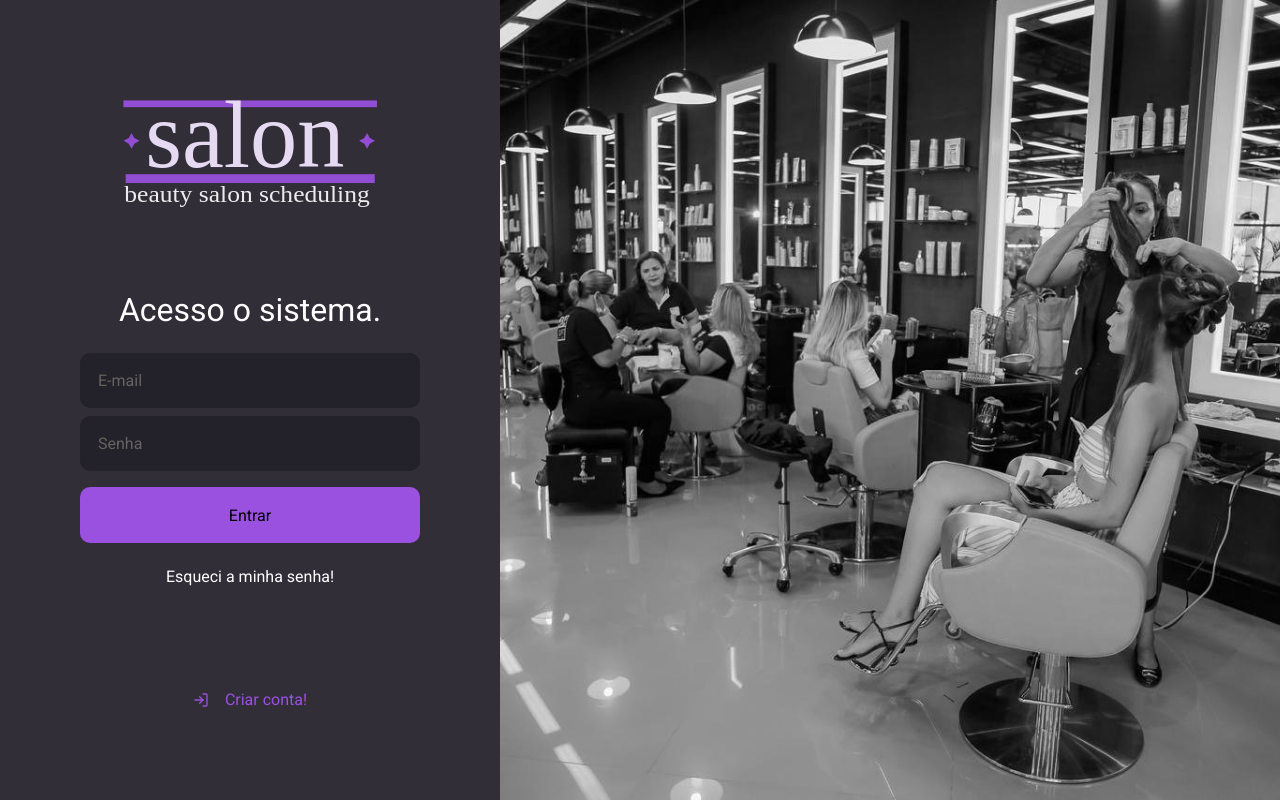
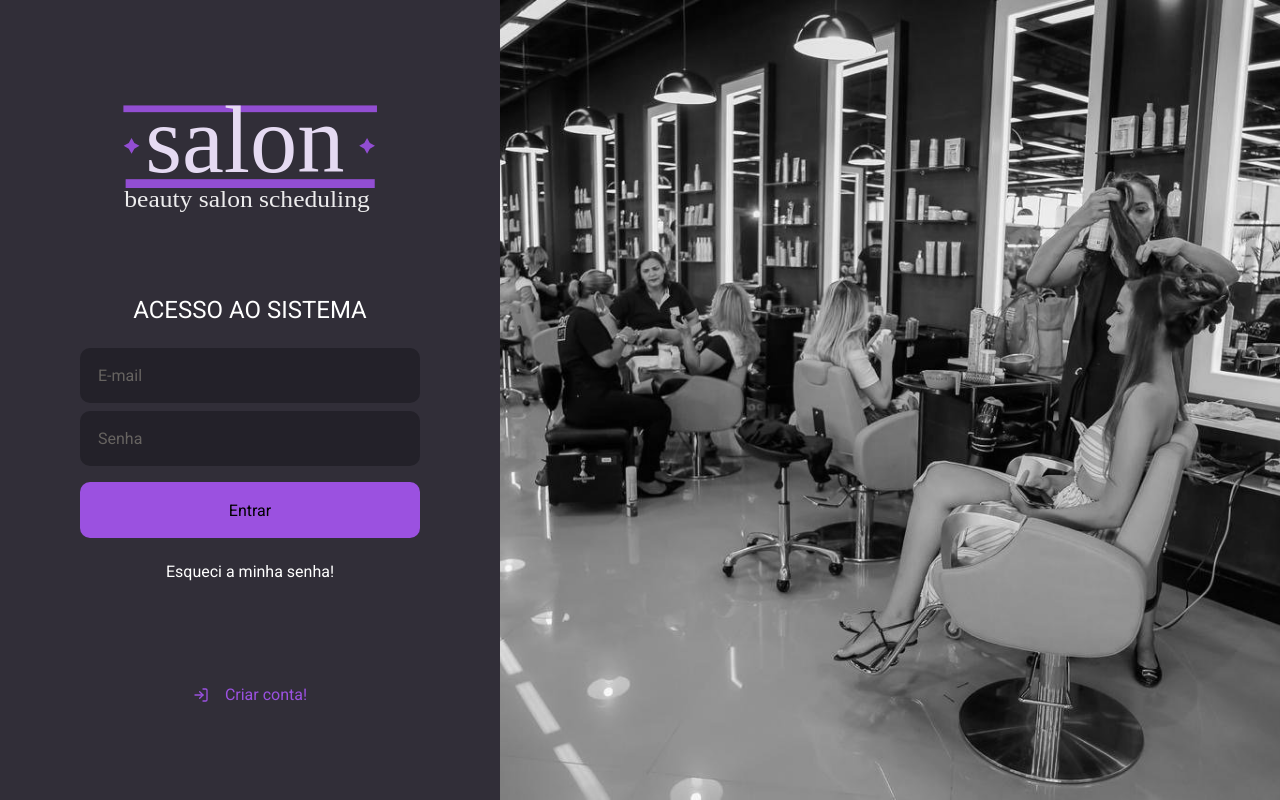
Before and after one commit to murillo-romeu/salon-web, a React (Create React App) app: page / in a window 1280 px wide. Built offline with nearby package versions, Linux system fonts and the light colour scheme.

Commit message:
ajuste singin

```diff
--- a/src/pages/signIn/index.tsx
+++ b/src/pages/signIn/index.tsx
@@ -8,7 +8,7 @@ const SignIn: React.FC = () => (
     <Content>
       <img src={logo} height={120} alt="Salon" />
       <form>
-        <h1>Acesso o sistema.</h1>
+        <h2>ACESSO AO SISTEMA</h2>
         <input placeholder="E-mail" />
         <input type="password" placeholder="Senha" />
         <button type="submit"> Entrar </button>
--- a/src/pages/signIn/styles.ts
+++ b/src/pages/signIn/styles.ts
@@ -24,7 +24,7 @@ export const Content = styled.div`
     width: 340px;
     text-align: center;
 
-    h1 {
+    h2 {
       margin-bottom: 24px;
     }
 
```
